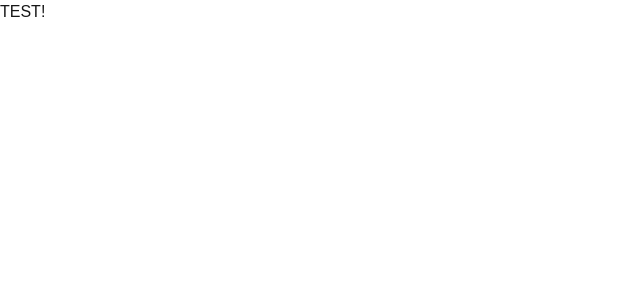
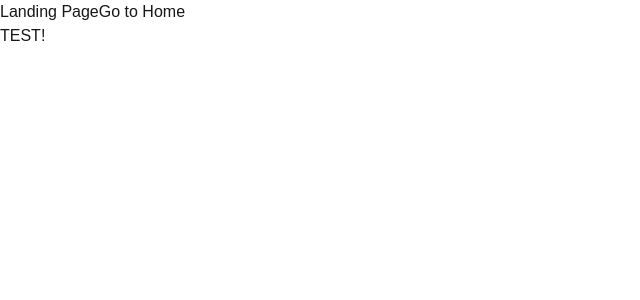
Before and after one commit to DIodide/MindBridge-front, a Next.js app: page / in a window 1280 px wide. Shown: the top 300 px of the page, without its empty margins (0-640 px from the left). Built offline with nearby package versions, Linux system fonts and the light colour scheme.

Commit message:
add nav bar

```diff
--- a/src/app/layout.js
+++ b/src/app/layout.js
@@ -1,5 +1,6 @@
 import localFont from "next/font/local";
 import "./globals.css";
+import Link from "next/link"; // Import the Link component
 
 const geistSans = localFont({
   src: "./fonts/GeistVF.woff",
@@ -23,6 +24,11 @@
       <body
         className={`${geistSans.variable} ${geistMono.variable} antialiased`}
       >
+        <nav> {/* Add a simple navigation bar */}
+          <Link href="/landing">Landing Page</Link>
+          <Link href="/">Go to Home</Link>
+
+        </nav>
         {children}
       </body>
     </html>
```
